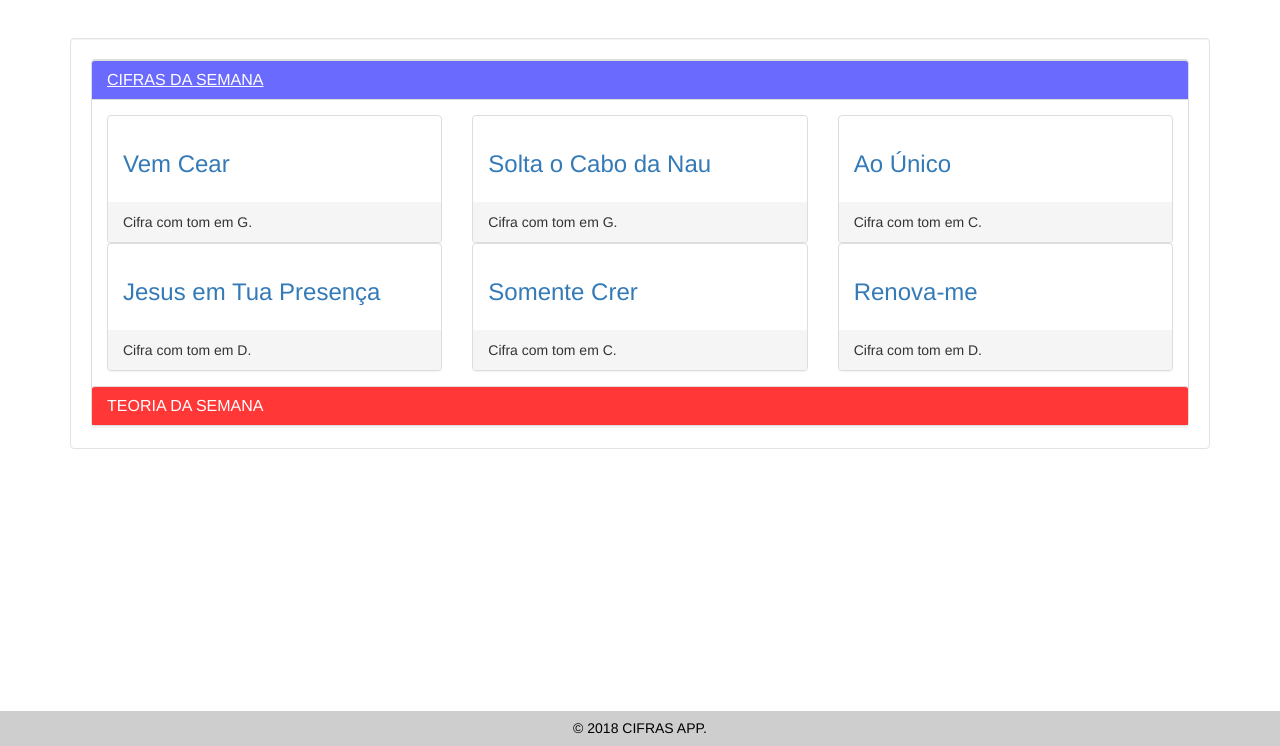
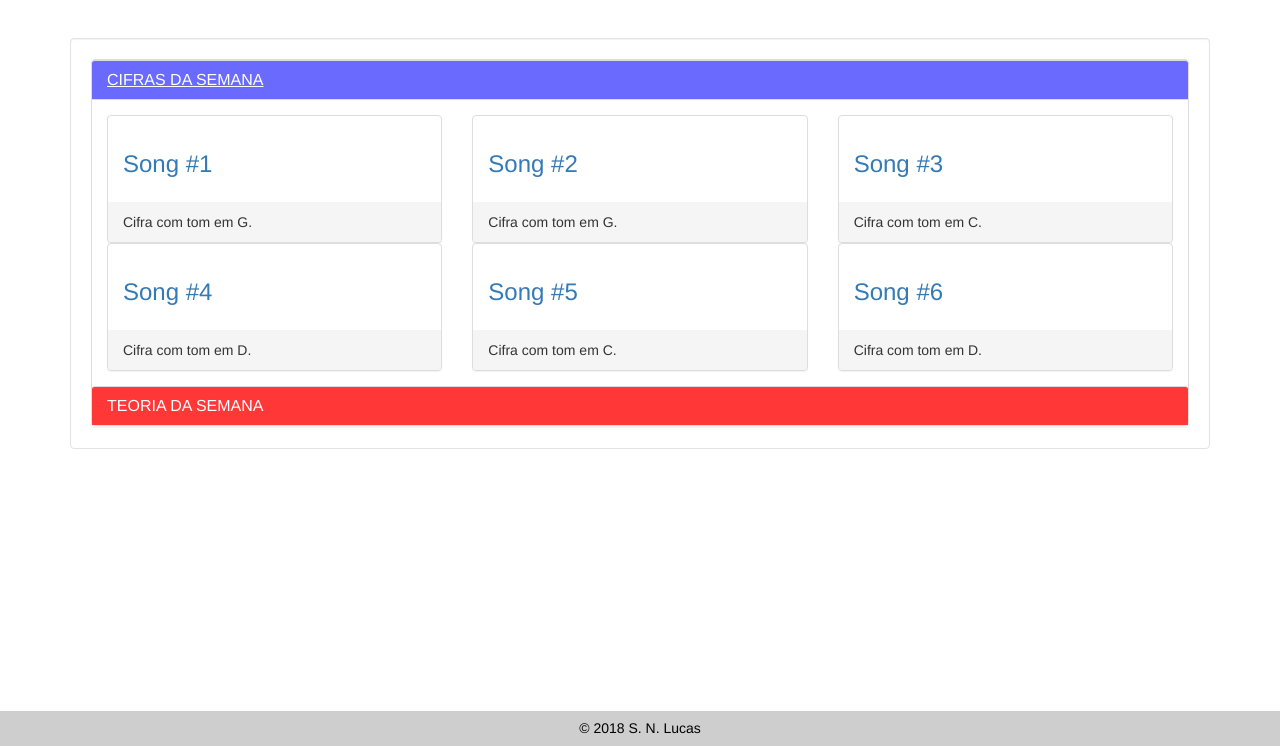
Before and after one commit to lucas-sigma/FrontEnd-Chords-App, a plain HTML site: page index.html in a window 1280 px wide. Both pictures are taken after a click on the link "CIFRAS DA SEMANA". Shown: the part 54-800 px from the top of the page. Drawn offline with nearby package versions, Linux system fonts and the light colour scheme.

Commit message:
change song names

```diff
--- a/index.html
+++ b/index.html
@@ -60,7 +60,7 @@
                                     <div class="panel panel-default">
                                         <div class="panel-body">
                                             <a href="_songs/vem-cear.html">
-                                                <h3>Vem Cear</a>
+                                                <h3>Song #1</a>
                                             </h3>
                                         </div>
                                         <div class="panel-footer">
@@ -71,7 +71,7 @@
                                 <div class="col-sm-4" id="cifra-02">
                                     <div class="panel panel-default">
                                         <div class="panel-body">
-                                            <h3><a href="_songs/solta-o-cabo-da-nau.html">Solta o Cabo da Nau</a></h3>
+                                            <h3><a href="_songs/solta-o-cabo-da-nau.html">Song #2</a></h3>
                                         </div>
                                         <div class="panel-footer">
                                             Cifra com tom em G.
@@ -81,7 +81,7 @@
                                 <div class="col-sm-4" id="cifra-03">
                                     <div class="panel panel-default">
                                         <div class="panel-body">
-                                            <h3><a href="_songs/ao-unico.html">Ao Único</a></h3>
+                                            <h3><a href="_songs/ao-unico.html">Song #3</a></h3>
                                         </div>
                                         <div class="panel-footer">
                                             Cifra com tom em C.
@@ -91,7 +91,7 @@
                                 <div class="col-sm-4" id="cifra-04">
                                     <div class="panel panel-default">
                                         <div class="panel-body">
-                                            <h3><a href="_songs/jesus-em-tua-presenca.html">Jesus em Tua Presença</a></h3>
+                                            <h3><a href="_songs/jesus-em-tua-presenca.html">Song #4</a></h3>
                                         </div>
                                         <div class="panel-footer">
                                             Cifra com tom em D.
@@ -101,7 +101,7 @@
                                 <div class="col-sm-4" id="cifra-05">
                                     <div class="panel panel-default">
                                         <div class="panel-body">
-                                            <h3><a href="_songs/somente-crer.html">Somente Crer</a></h3>
+                                            <h3><a href="_songs/somente-crer.html">Song #5</a></h3>
                                         </div>
                                         <div class="panel-footer">
                                             Cifra com tom em C.
@@ -111,7 +111,7 @@
                                 <div class="col-sm-4" id="cifra-06">
                                     <div class="panel panel-default">
                                         <div class="panel-body">
-                                            <h3><a href="_songs/renova-me.html">Renova-me</a></h3>
+                                            <h3><a href="_songs/renova-me.html">Song #6</a></h3>
                                         </div>
                                         <div class="panel-footer">
                                             Cifra com tom em D.
@@ -142,7 +142,7 @@
 <footer>
     <!-- Copyright -->
     <div class="footer-copyright">
-        <h5>&copy; 2018 CIFRAS APP.</h5>
+        <h5>&copy; 2018 S. N. Lucas</h5>
     </div>
     <!-- End Copyright -->
 </footer>
```
